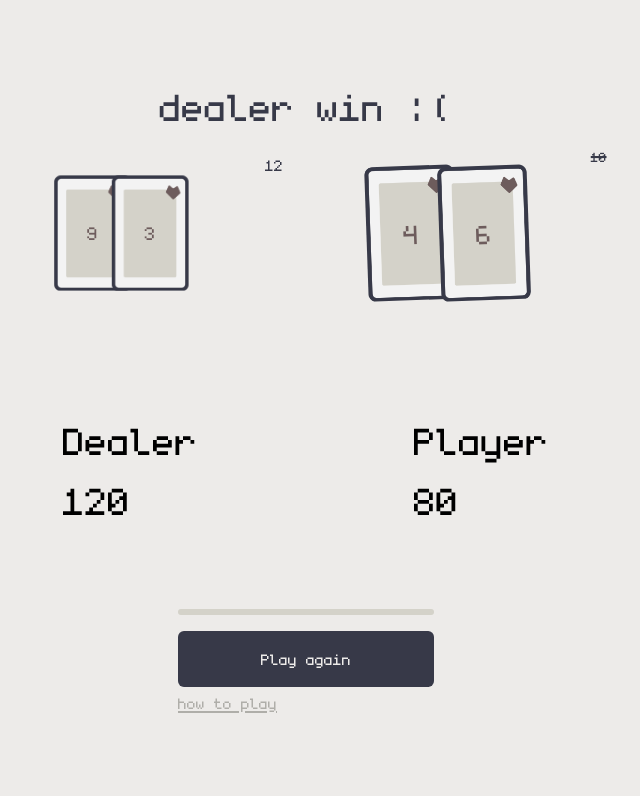
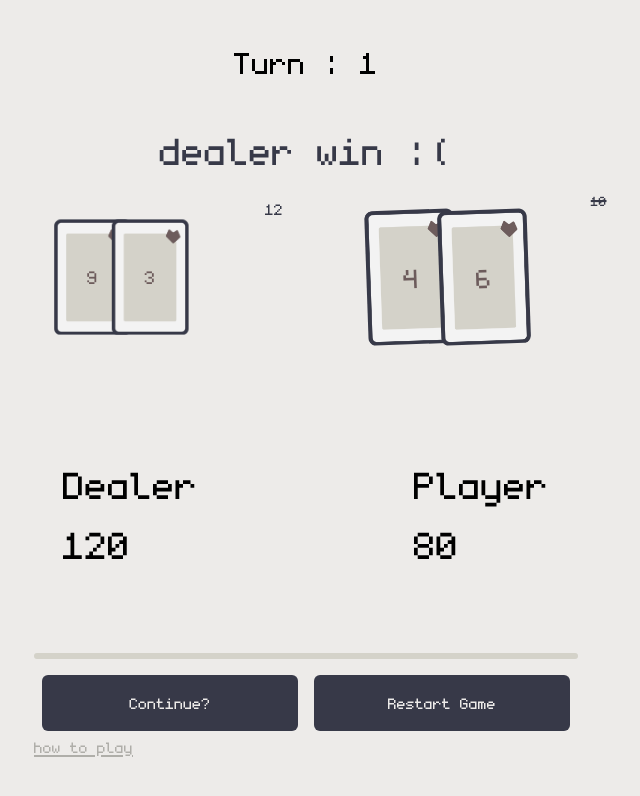
Before and after one commit to krissada-b/blackjack-999, a React (Vite) app: page /game in a window 1280 px wide. Both pictures are taken after a click on the button "stay". Shown: the top 796 px of the page, without its empty margins (334-974 px from the left). Built offline with nearby package versions, Linux system fonts and the light colour scheme.

Commit message:
add turn and continue button

```diff
--- a/src/pages/Game.tsx
+++ b/src/pages/Game.tsx
@@ -21,6 +21,7 @@ function Game() {
   var timer: number;
 
 	const [canPlay, setCanPlay] = useState(true);
+	const [turn,setTurn] = useState(1)
 
 	const [yourCoin, setYourCoin] = useState(100);
   const [dealerCoin, setDealerCoin] = useState(100);
@@ -177,6 +178,10 @@ function Game() {
 		<>
 			<div className="w-screen h-screen flex flex-col justify-center">
 
+				<div className="flex flex-row items-center justify-center mb-10">
+					<p className="text-5xl">Turn : {turn}</p>
+				</div>
+
 				{/* Dealer and Player Hand */}
 				<div className="flex flex-row items-center justify-center">
 					{winner != '' ? <h1 className="text-primary text-6xl absolute -mt-20  z-50 animate-getAlertWinner">{winner} {winner == 'tie' ? '' : 'win'} {winner == 'you' ? ':)' : ':('}</h1> : null}
@@ -198,6 +203,7 @@ function Game() {
 				</div>
 
 
+
 				{/* Game Controls */}
 				<div className="flex flex-row justify-center">
 					<div className="mt-20">
@@ -207,8 +213,21 @@ function Game() {
 								: ''}
 						</div>
 
-						{winner != '' ? (
-							<div>
+						{winner != '' ?
+							(
+
+							<div className="flex">
+								<button onClick={() => {
+									setDealerDeck([]);
+									setYourDeck([]);
+									setDealerSum(0);
+									setYourSum(0);
+									setCanPlay(true);
+									setWinner('');
+									setTurn(turn + 1)
+								}} className="text-2xl mx-2 w-64 h-14 rounded-md bg-primary text-bg">
+									Continue?
+								</button> <br />
 								<button onClick={() => {
 									setDealerDeck([]);
 									setYourDeck([]);
@@ -218,10 +237,13 @@ function Game() {
 									setDealerCoin(100)
 									setCanPlay(true);
 									setWinner('');
-								}} className="text-2xl w-64 h-14 rounded-md bg-primary text-bg">
-									Play again
-								</button> <br />
-							</div>) : (
+									setTurn(1)
+								}} className="text-2xl mx-2 w-64 h-14 rounded-md bg-primary text-bg">
+									Restart Game
+								</button>
+								</div>
+							) :
+							(
 								<div >
 									<button onClick={hit} className={`text-3xl w-44 h-14 rounded-md ${canPlay && yourSum < 21 ? 'bg-primary text-bg' : 'bg-shadow text-secondary'} transition-colors`}>hit</button>
 									<button onClick={stay} className={`text-3xl w-20 h-14 ${canPlay && yourSum <= 21 ? 'bg-b-secondary text-bg' : 'bg-shadow text-secondary'} transition-colors rounded-md ml-4`}>stay</button>
```
